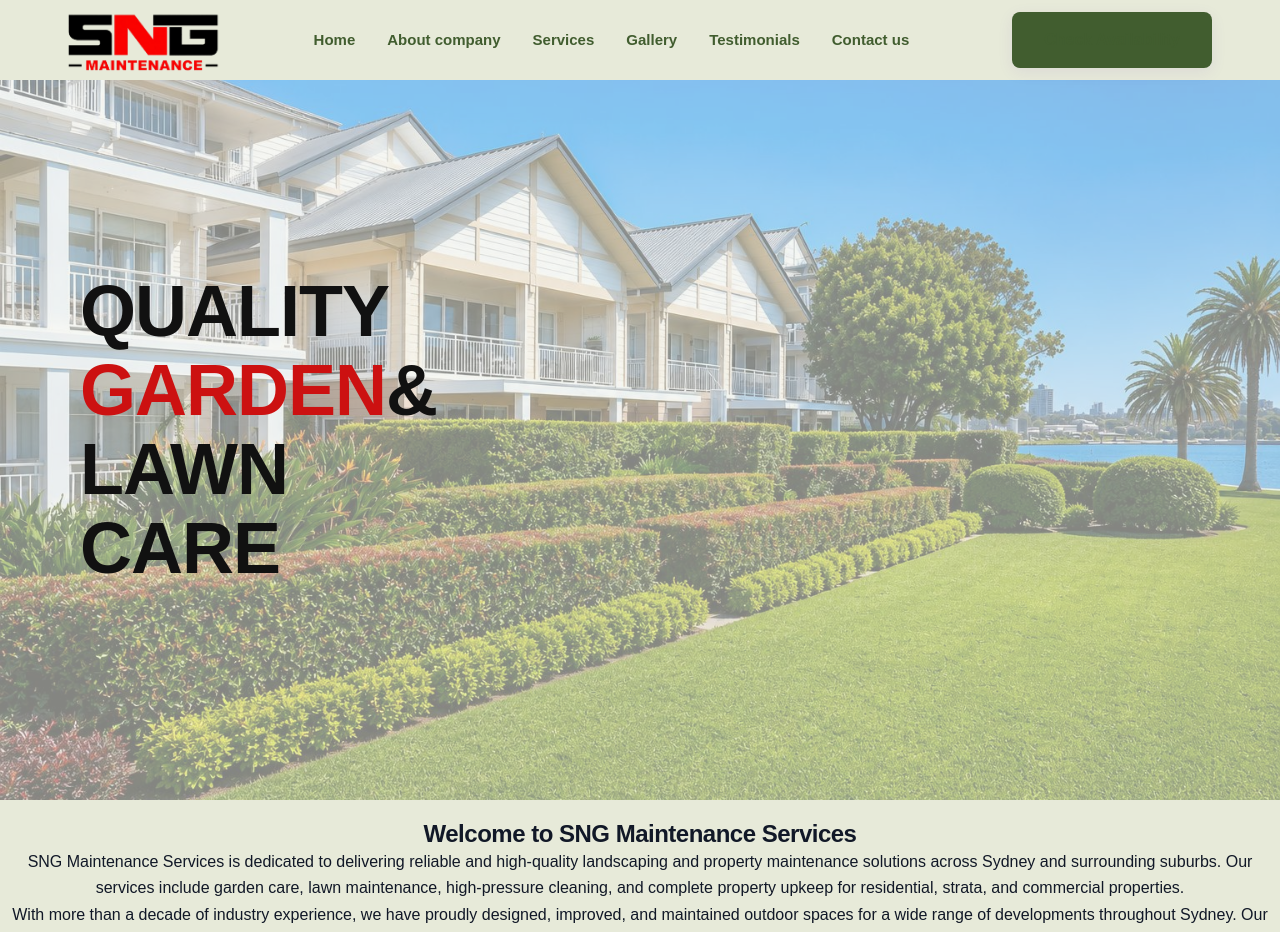
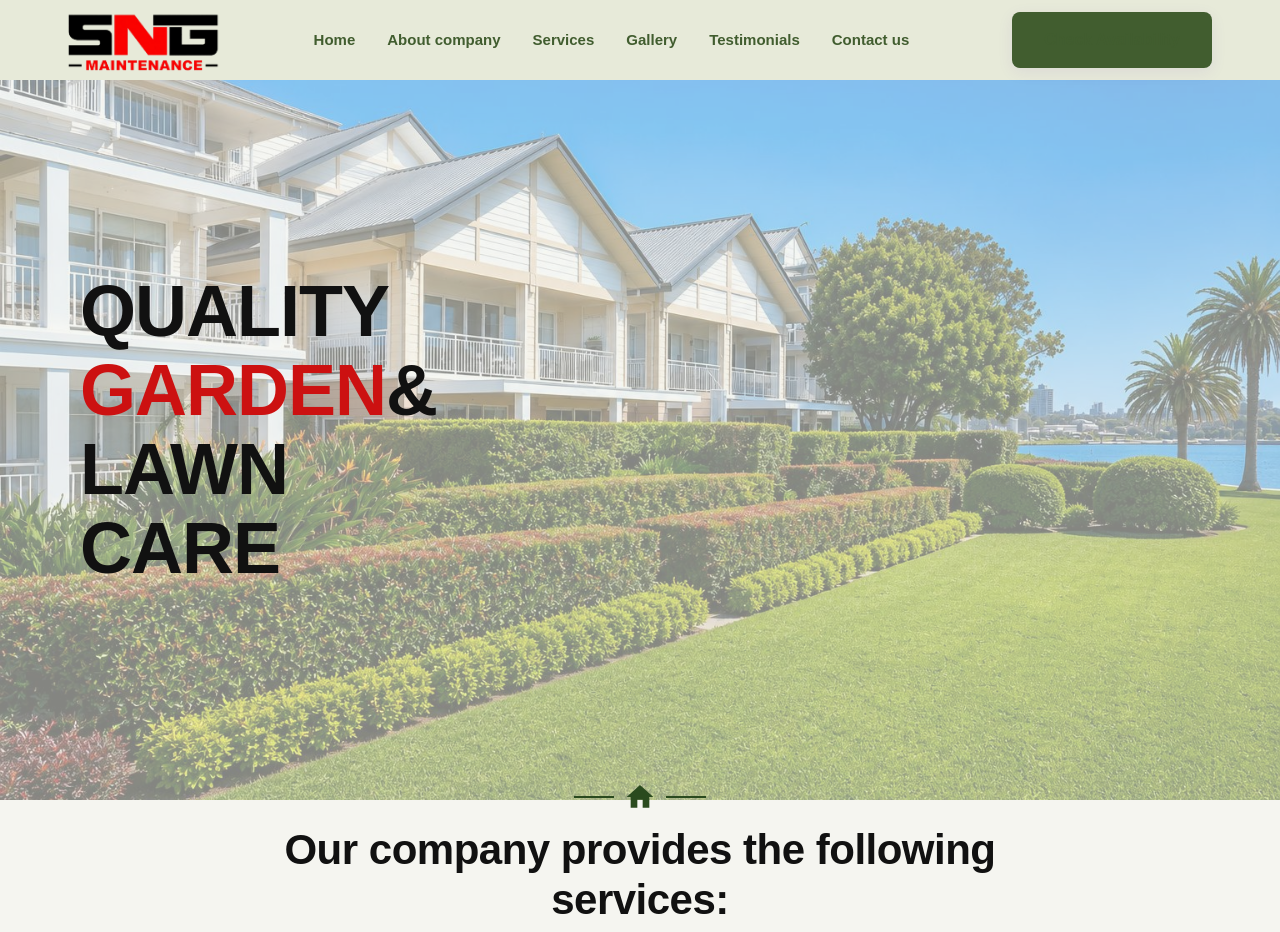
Before and after one commit to brandsbarrel/DNS, a React (Vite) app: page / in a window 1280 px wide. Shown: the top 932 px of the page. Built offline with nearby package versions, Linux system fonts and the light colour scheme.

Commit message:
Changes in home page

```diff
--- a/src/Pages/Home/Home.jsx
+++ b/src/Pages/Home/Home.jsx
@@ -1,6 +1,6 @@
 import React from 'react'
 import Hero from "../../Components/Hero/Hero"
-import WelcomeText from "../../Components/WelcomeText/WelcomeText"
+// import WelcomeText from "../../Components/WelcomeText/WelcomeText"
 import WhyChooseUs from "../../Components/WhyChooseUs/WhyChooseUs"
 import BannerCTA from "../../Components/BannerCTA/BannerCTA"
 import Stats from "../../Components/Stats/Stats"
@@ -12,7 +12,7 @@ const Home = () => {
     return (
         <>
             <Hero />
-            <WelcomeText />
+            {/* <WelcomeText /> */}
             <ServiceCard/>
             <WhyChooseUs />
             <BannerCTA />
```
